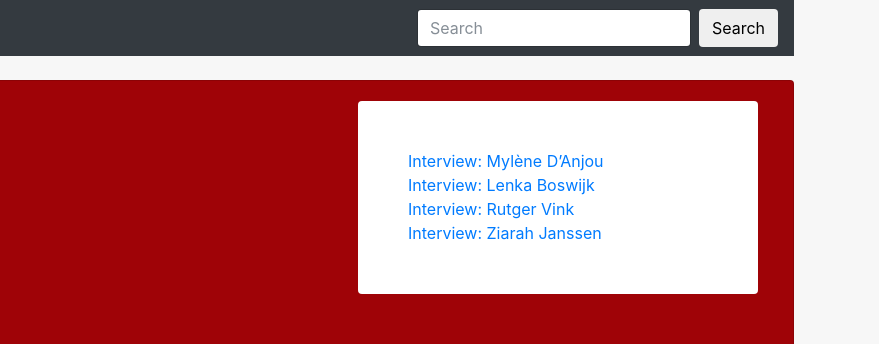
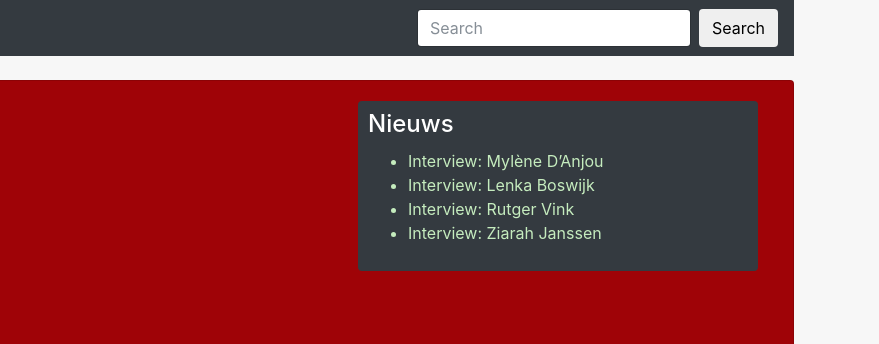
Before and after one commit to MadnessJax/MadnessJax.github.io, a website: page index.html in a window 1280 px wide. Shown: the top 344 px of the page, 401-1280 px from the left. Drawn offline with nearby package versions, Linux system fonts and the light colour scheme.

Commit message:
added secondary txt color

```diff
--- a/default.css
+++ b/default.css
@@ -9,6 +9,11 @@
     background: #c5ecbe !important;
 }
 
+.text-secondary,
+.text-secondary a
+{
+    color: #c5ecbe !important;
+}
 
 
 body {
--- a/index.html
+++ b/index.html
@@ -50,16 +50,15 @@
                                         <img class="logo rounded" src="assets/logo.png" />
                                     </div>
                                     <div class="col">
-                                        <div class="new-widget rounded" style="padding: 10px; background: white; float: right; width: 400px;">
+                                        <div class="new-widget rounded bg-dark" style="padding: 10px; float: right; width: 400px;">
                                             <!-- todo -->
                                             <h4 class="card-title">Nieuws</h4>
-                                            <ul>
+                                            <ul class="text-secondary">
                                                 <li><a href="#nieuws">Interview: Mylène D’Anjou</a></li>
                                                 <li><a href="#nieuws">Interview: Lenka Boswijk</a></li>
                                                 <li><a href="#nieuws">Interview: Rutger Vink</a></li>
                                                 <li><a href="#nieuws">Interview: Ziarah Janssen</a></li>
                                             </ul>
-                                            <p class="card-text">Last updated 3 mins ago</p>
                                         </div>
                                     </div>
                                 </div>
```
